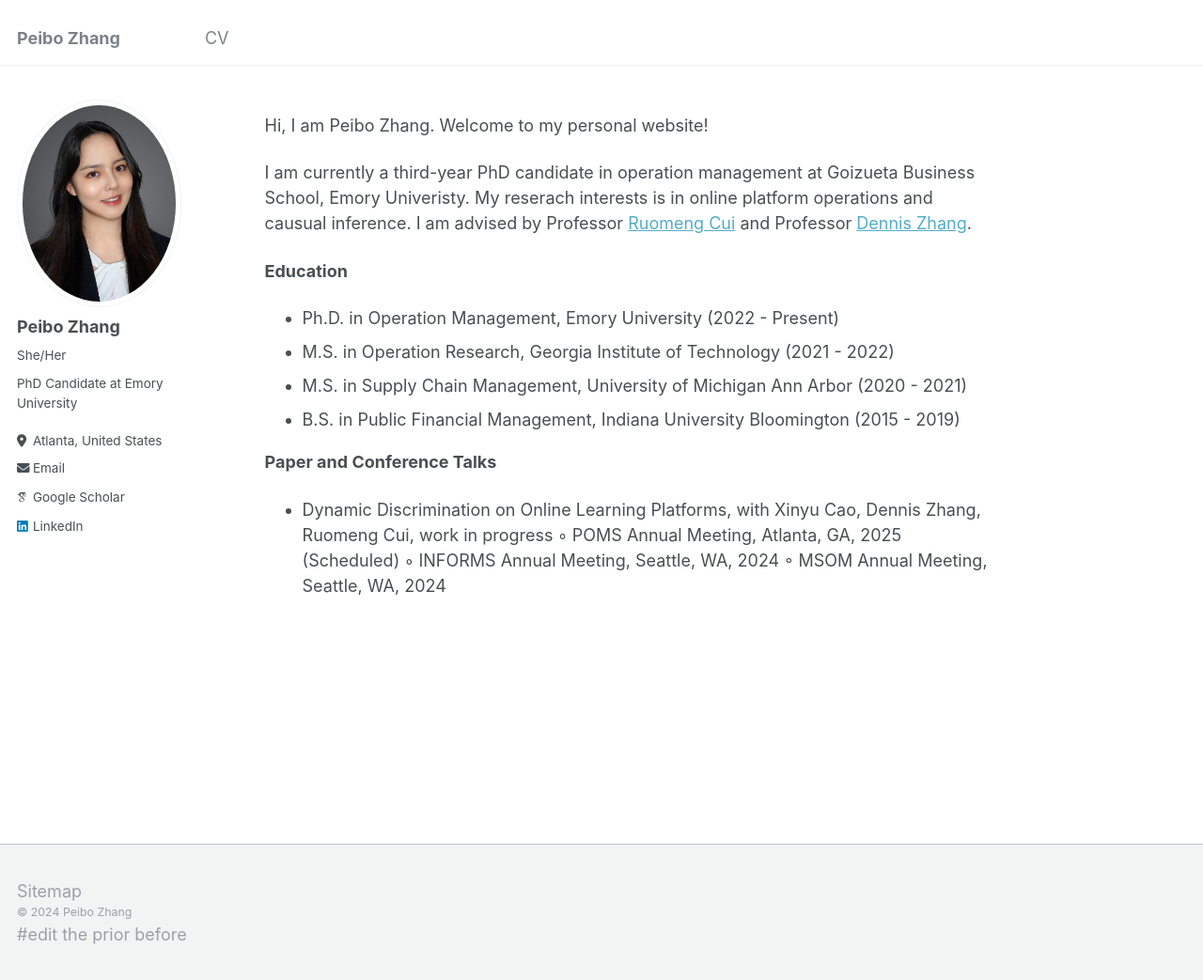
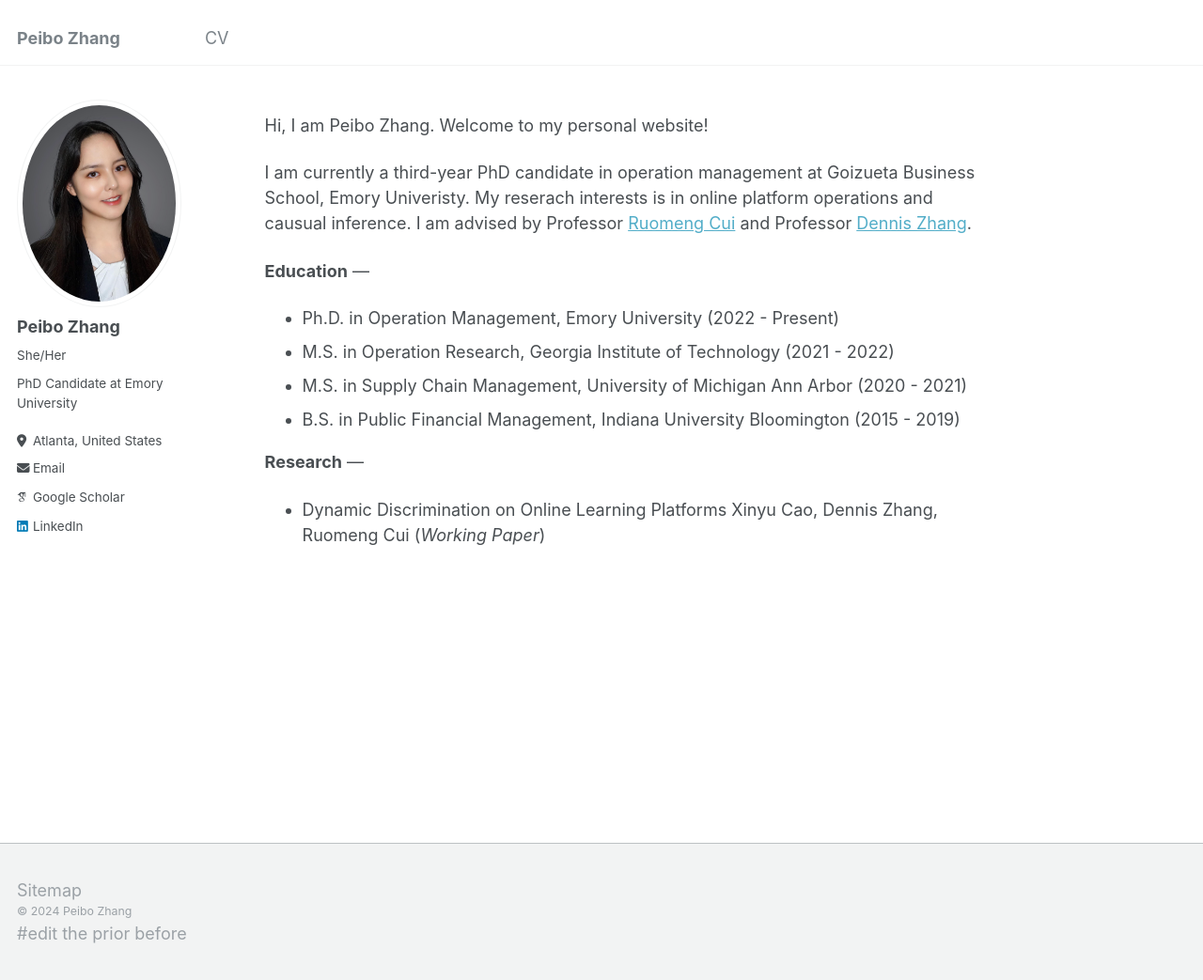
Before and after one commit to PeiboZhang/peibozhang.github.io, a Jekyll site: the page built from _pages/about.md, in a window 1280 px wide and 1043 px high. Shown: the whole window at 94% size. Built offline with Jekyll 4.4.1, drawn with Linux system fonts in a browser that asks for light colours; some web fonts are replaced.

Commit message:
Update about.md

```diff
--- a/_pages/about.md
+++ b/_pages/about.md
@@ -22,14 +22,11 @@ Hi, I am Peibo Zhang. Welcome to my personal website!
 
 I am currently a third-year PhD candidate in operation management at Goizueta Business School, Emory Univeristy. My reserach interests is in online platform operations and causual inference. I am advised by Professor [Ruomeng Cui](http://ruomengcui.com/) and Professor [Dennis Zhang](http://www.denniszhang.org/).
 
-**Education**
+**Education** ---
 - Ph.D. in Operation Management, Emory University (2022 - Present)
 - M.S. in Operation Research, Georgia Institute of Technology (2021 - 2022)
 - M.S. in Supply Chain Management, University of Michigan Ann Arbor (2020 - 2021)
 - B.S. in Public Financial Management, Indiana University Bloomington (2015 - 2019)
 
-**Paper and Conference Talks**
-- Dynamic Discrimination on Online Learning Platforms, with Xinyu Cao, Dennis Zhang, Ruomeng Cui, work in progress
-  ◦ POMS Annual Meeting, Atlanta, GA, 2025 (Scheduled)
-  ◦ INFORMS Annual Meeting, Seattle, WA, 2024
-  ◦ MSOM Annual Meeting, Seattle, WA, 2024
+**Research** ---
+- Dynamic Discrimination on Online Learning Platforms  Xinyu Cao, Dennis Zhang, Ruomeng Cui (_Working Paper_)
```
